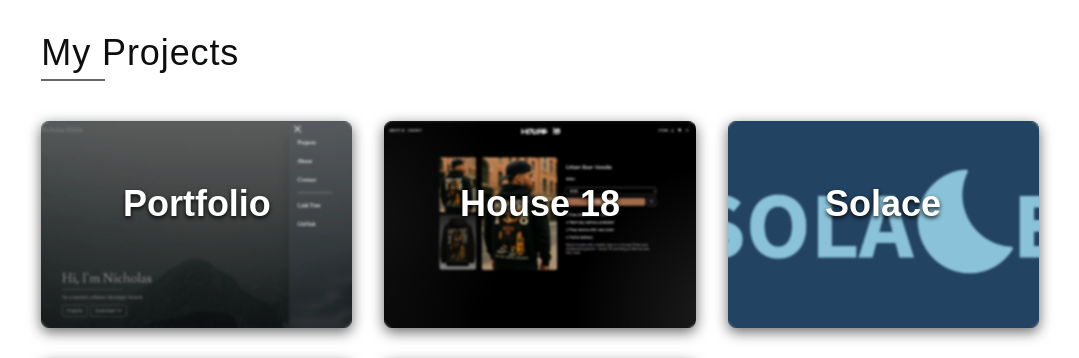
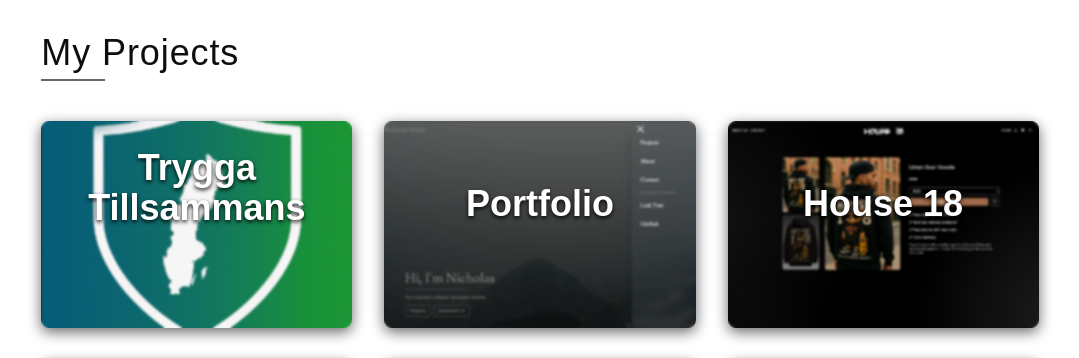
Before and after one commit to nickem00/portfolio-next, a Next.js app: page / in a window 1280 px wide. Shown: the part 900-1258 px from the top of the page, without its empty margins (100-1179 px from the left). Built offline with nearby package versions, Linux system fonts and the light colour scheme; a web font is replaced by a local one.

Commit message:
Added combitech project

```diff
--- a/src/data/projects.ts
+++ b/src/data/projects.ts
@@ -10,6 +10,15 @@ export type Project = {
 };
 
 export const projectData: Project[] = [
+    {
+        title: "Trygga Tillsammans",
+        description: "Trygga Tillsammans is an Android app built with Combitech for the course Development of Mobile Applications (DA324C) at Kristianstad University, focused on Sweden’s total defense duty. The app delivers quizzes, facts and mini‑checklists in a modern Jetpack Compose UI, using MVVM with Firebase Authentication, Firestore and DataStore to support onboarding, progress tracking and user profiles.",
+        image: "/images/icon_trygga_tillsammans_color.png",
+        github: "https://www.linkedin.com/posts/nicholas-malm_project-completed-in-collaboration-with-activity-7396602219049058304-rZNu?utm_source=share&utm_medium=member_desktop&rcm=ACoAAEitF6gBb1xElTuCjNVofdb46zWVBs3VjjI",
+        demo: null,
+        authors: ["Nicholas Malm", "Hugo Nilsson", "Jacob Hellgren", "Pontus Havmyr", "Simon Persson", "Ian Onamu"],
+        skills: ["Kotlin", "Jetpack Compose", "Material 3", "Firebase", "Firestore", "DataStore", "MVVM"]
+    },
     {
         title: "Portfolio",
         description: "A personal portfolio built with Next.js 15 (App Router) and TypeScript, showcasing my development projects as well as a separate photography gallery. Everything is designed and developed by me, with focus on modern web development, responsive design and great user experience. The site is hosted on Vercel and uses Tailwind CSS, React Icons and has a complete project structure with component library, categorization, and image gallery management. This project was built both to create a portfolio to showcase my work and to learn Next.js and Tailwind CSS.",
```
Also changed, not shown: public/images/icon_trygga_tillsammans_color.png (added).
